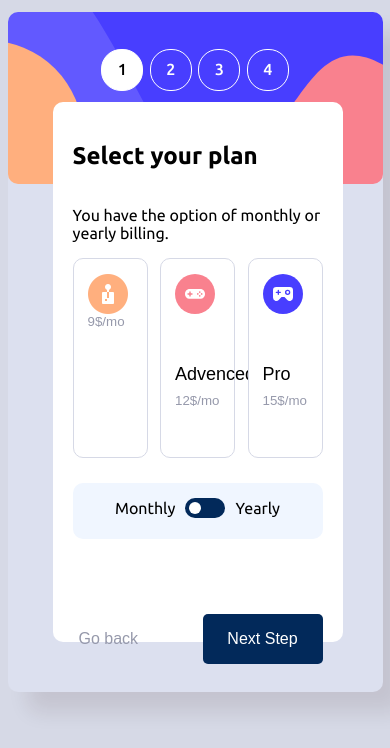
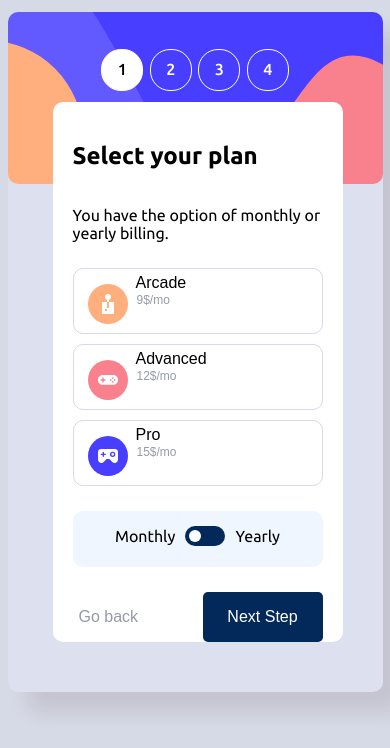
Before and after one commit to femakin/Clan-Frontend-Test, a React (Create React App) app: page / in a window 390 px wide. Shown: the top 748 px of the page. Built offline with nearby package versions, Linux system fonts and the light colour scheme.

Commit message:
progress

```diff
--- a/src/Components/SelectPlan/SelectPlan.jsx
+++ b/src/Components/SelectPlan/SelectPlan.jsx
@@ -1,19 +1,68 @@
-import React, { useState } from 'react'
-import iconarcade from '../../Assets/images/iconarcade.png'
-import iconpro from '../../Assets/images/icon-pro.svg'
-import iconadvanced from '../../Assets/images/icon-advanced.svg'
+import React, { useState } from 'react';
+import iconarcade from '../../Assets/images/iconarcade.png';
+import iconpro from '../../Assets/images/icon-pro.svg';
+import iconadvanced from '../../Assets/images/icon-advanced.svg';
+
+const monthlyData = [
+    {
+        id: 'moisArcade',
+        image: iconarcade,
+        name: 'Arcade',
+        price: '9$/mo',
+
+    },
+    {
+        id: 'moisAdvenced',
+        image: iconadvanced,
+        name: 'Advanced',
+        price: '12$/mo',
+
+    },
+    {
+        id: 'moisPro',
+        image: iconpro,
+        name: 'Pro',
+        price: '15$/mo',
+
+    }
+];
+
+
+const yearlyData = [
+    {
+        id: 'moisArcade',
+        image: iconarcade,
+        name: 'Arcade',
+        price: '90$/mo',
+        plan: '2 months free'
+    },
+    {
+        id: 'moisAdvenced',
+        image: iconadvanced,
+        name: 'Advanced',
+        price: '120$/mo',
+        plan: '2 months free'
+    },
+    {
+        id: 'moisPro',
+        image: iconpro,
+        name: 'Pro',
+        price: '150$/mo',
+        plan: '2 months free'
+    }
+];
 
 function SelectPlan() {
     const [isChecked, setIsChecked] = useState(false);
 
     const handleCheckboxChange = (event) => {
         setIsChecked(event.target.checked);
-        console.log(event.target.checked)
-        console.log(isChecked)
+        console.log(event.target.checked);
+        console.log(isChecked);
     };
+
     return (
         <div>
-
             {/* SELECT PLAN */}
             <div className="stepPlan" id="stepPlan">
                 <h1>Select your plan</h1>
@@ -21,49 +70,57 @@ function SelectPlan() {
                     You have the option of monthly or yearly billing.
                 </p>
                 <div className="planMonth" id="planMonth">
-                  <button className="planButton" id="moisArcade" >
-                      <img src={iconarcade} alt="" />
+                    {
 
-                      <span id="priceMonth" className="priceMonth">9$/mo</span>
+                        !isChecked ? monthlyData.map((plan) => (
+                            <button className="planButton" id={plan?.id} key={plan?.id}>
+                                <img src={plan?.image} alt="" />
+                                <p>{plan?.name}</p>
+                                <span id="priceMonth" className="priceMonth">
+                                    {plan?.price}
+                                </span>
+                                <span id="priceMonth" className="priceMonth">
+                                    {plan?.plan}
+                                </span>
                             </button>
+                        )) :
+                            yearlyData.map((plan) => (
+                                <button className="planButton" id={plan?.id} key={plan?.id}>
+                                    <img src={plan?.image} alt="" />
+                                    <p>{plan?.name}</p>
+                                    <span id="priceMonth" className="priceMonth">
+                                        {plan?.price}
+                                    </span>
+                                    <label  className="free">
+                                        {plan?.plan}
+                                    </label>
+                                </button>
+                            ))
 
-
-                  <button className="planButton" id="moisAdvenced" >
-                      <img src={iconadvanced} alt="" />
-
-                      <p>Advenced</p>
-                      <span id="priceMonth" className="priceMonth">12$/mo</span>
-                  </button>
-
-
-                  <button className="planButton" id="moisPro" >
-                      <img src={iconpro} alt="" />
-                      <p>Pro</p>
-                      <span id="priceMonth" className="priceMonth">15$/mo</span>
-                  </button>
-
+                    }
                 </div>
 
                 <div className="switch">
                     <p className="monthly">Monthly</p>
                     <label className="check">
-                      <input type="checkbox" id="switch" checked={isChecked}
-                          onChange={handleCheckboxChange}   />
+                        <input
+                            type="checkbox"
+                            id="switch"
+                            checked={isChecked}
+                            onChange={handleCheckboxChange}
+                        />
                         <span></span>
                     </label>
                     <p className="yearly">Yearly</p>
                 </div>
+
                 <div className="buttonContainerStepTwo">
-                  <button  className="goBack">Go back</button>
-                  <button  className="nextStep">Next Step</button>
+                    <button className="goBack">Go back</button>
+                    <button className="nextStep">Next Step</button>
                 </div>
             </div>
-
-
-
-
         </div>
-  )
+    );
 }
 
-export default SelectPlan
+export default SelectPlan;
--- a/src/index.css
+++ b/src/index.css
@@ -378,24 +378,64 @@ display: flex;
   flex-direction: row;
 }
 
-.circle p {
-  /* margin-top: 5px; */
+
+/* SELECT PLAN STYLING   */
+
+
+
+ #stepPlan {
+   /* display: none;
+   flex-direction: column; */
+ }
+
+    .free {
+      cursor: pointer;
+      margin-left: 57px;
+      font-size: 12px;
+      margin-top: 41px;
+      position: absolute;
+    }
+
+ .planMonth {
+   display: flex;
+   justify-content: space-between;
+   flex-direction: column;
+ }
+
+.planButton {
+  display: flex;
+  flex-direction: row;
+  border-radius: 10px;
+  width: 100%;
+  height: 66px;
+  border: solid 1px hsl(229, 24%, 87%);
+  background-color: white;
+  margin-top: 10px;
+  cursor: pointer;
 }
 
-.circle1 {
-  /* width: 30px;
-  height: 30px;
-  border-radius: 20px;
-  background-color: rgb(255, 255, 255);
-  border: solid 1px white;
-  display: flex;
-  justify-content: center;
-  color: black; */
+.planButton p {
+  font-size: 16px;
+  margin-top: 4px;
+  margin-left: 8px;
+  margin-bottom: 0px;
+}
 
+.planButton span {
+  cursor: pointer;
+  margin-left: 57px;
+  font-size: 12px;
+  margin-top: 23px;
+  position: absolute;
 }
 
 
-
+    .buttonContainerStepTwo {
+      display: flex;
+      justify-content: space-between;
+      background-color: rgba(0, 255, 51, 0);
+      padding-top: 25px;
+    }
 
 
 
```
Lines whose indentation alone changed are shown as unchanged.
